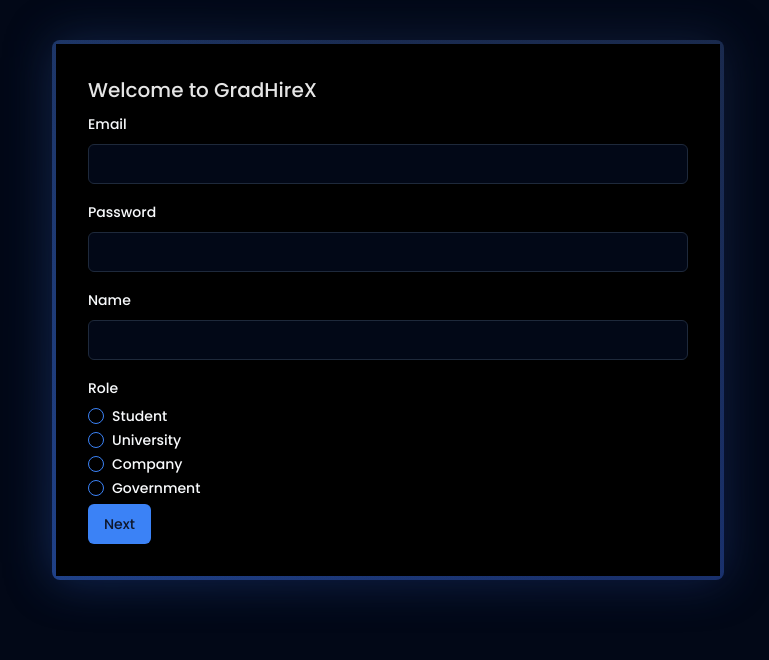
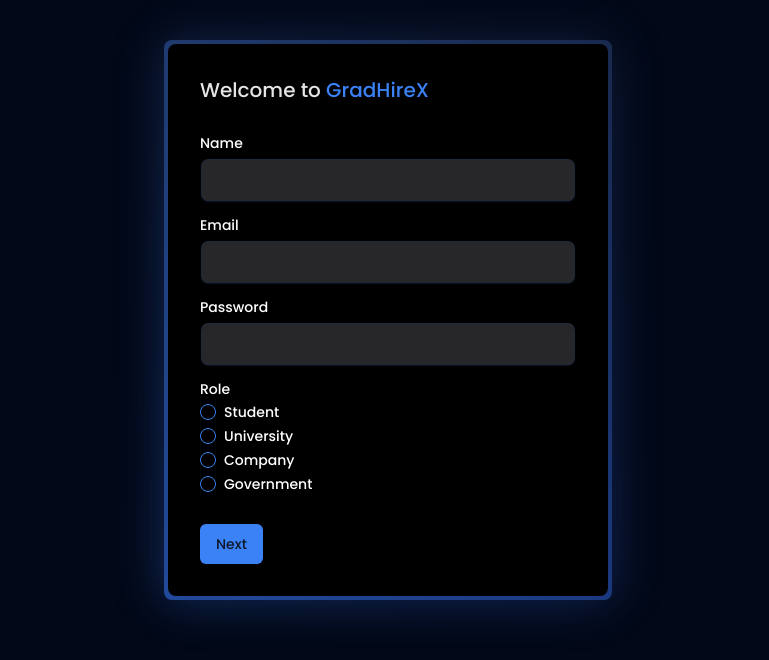
Before and after one commit to SinghAstra/GradHireX, a Next.js app: page /auth/sign-in in a window 1280 px wide. Shown: the top 660 px of the page, without its empty margins (252-1021 px from the left). Built offline with nearby package versions, Linux system fonts and the light colour scheme.

Commit message:
Input & Label

```diff
--- a/app/auth/sign-in/page.tsx
+++ b/app/auth/sign-in/page.tsx
@@ -86,18 +86,25 @@ const MultiStageRegistration = () => {
   };
 
   return (
-    <BackgroundGradient
-      className="rounded-none md:rounded-lg"
-      containerClassName="max-w-sm sm:max-w-md md:max-w-lg lg:max-w-xl xl:max-w-2xl mx-auto mt-10 "
-    >
-      <div className="bg-black p-8 space-y-2 ">
+    <BackgroundGradient containerClassName="max-w-md mx-auto mt-10 ">
+      <div className="bg-black p-8 rounded-none md:rounded-lg">
         <h2 className="font-medium text-xl text-neutral-200">
-          Welcome to {siteConfig.name}
+          Welcome to <span className="text-blue-500">{siteConfig.name}</span>
         </h2>
         <form className="my-8" onSubmit={handleSubmit}>
           {stage === 1 && (
             <div className="space-y-4">
-              <div className="space-y-2">
+              <LabelInputContainer>
+                <Label htmlFor="name">Name</Label>
+                <Input
+                  id="name"
+                  name="name"
+                  required
+                  value={formData.name}
+                  onChange={handleInputChange}
+                />
+              </LabelInputContainer>
+              <LabelInputContainer>
                 <Label htmlFor="email">Email</Label>
                 <Input
                   id="email"
@@ -107,8 +114,8 @@ const MultiStageRegistration = () => {
                   value={formData.email}
                   onChange={handleInputChange}
                 />
-              </div>
-              <div className="space-y-2">
+              </LabelInputContainer>
+              <LabelInputContainer>
                 <Label htmlFor="password">Password</Label>
                 <Input
                   id="password"
@@ -118,18 +125,8 @@ const MultiStageRegistration = () => {
                   value={formData.password}
                   onChange={handleInputChange}
                 />
-              </div>
-              <div className="space-y-2">
-                <Label htmlFor="name">Name</Label>
-                <Input
-                  id="name"
-                  name="name"
-                  required
-                  value={formData.name}
-                  onChange={handleInputChange}
-                />
-              </div>
-              <div className="space-y-2">
+              </LabelInputContainer>
+              <LabelInputContainer>
                 <Label>Role</Label>
                 <RadioGroup
                   name="role"
@@ -145,7 +142,7 @@ const MultiStageRegistration = () => {
                     </div>
                   ))}
                 </RadioGroup>
-              </div>
+              </LabelInputContainer>
             </div>
           )}
 
@@ -153,7 +150,7 @@ const MultiStageRegistration = () => {
             <div className="space-y-4">
               {formData.role === "Student" ? (
                 <>
-                  <div className="space-y-2">
+                  <LabelInputContainer>
                     <Label htmlFor="universityName">University Name</Label>
                     <Input
                       id="universityName"
@@ -162,7 +159,7 @@ const MultiStageRegistration = () => {
                       value={formData.universityName}
                       onChange={handleInputChange}
                     />
-                  </div>
+                  </LabelInputContainer>
                   <div className="space-y-2">
                     <Label htmlFor="studentId">Student ID</Label>
                     <Input
@@ -353,3 +350,17 @@ const MultiStageRegistration = () => {
 };
 
 export default MultiStageRegistration;
+
+const LabelInputContainer = ({
+  children,
+  className,
+}: {
+  children: React.ReactNode;
+  className?: string;
+}) => {
+  return (
+    <div className={cn("flex flex-col space-y-2 w-full group", className)}>
+      {children}
+    </div>
+  );
+};
--- a/components/ui/input.tsx
+++ b/components/ui/input.tsx
@@ -1,22 +1,58 @@
+// Input component extends from shadcnui - https://ui.shadcn.com/docs/components/input
+"use client";
+import { cn } from "@/lib/utils";
+import { motion, useMotionTemplate, useMotionValue } from "framer-motion";
 import * as React from "react";
-
-import { cn } from "@/lib/utils";
 
 export interface InputProps
   extends React.InputHTMLAttributes<HTMLInputElement> {}
 
 const Input = React.forwardRef<HTMLInputElement, InputProps>(
   ({ className, type, ...props }, ref) => {
+    const radius = 100;
+    const [visible, setVisible] = React.useState(false);
+
+    let mouseX = useMotionValue(0);
+    let mouseY = useMotionValue(0);
+
+    function handleMouseMove({ currentTarget, clientX, clientY }: any) {
+      let { left, top } = currentTarget.getBoundingClientRect();
+
+      mouseX.set(clientX - left);
+      mouseY.set(clientY - top);
+    }
     return (
+      <motion.div
+        style={{
+          background: useMotionTemplate`
+        radial-gradient(
+          ${visible ? radius + "px" : "0px"} circle at ${mouseX}px ${mouseY}px,
+          var(--blue-500),
+          transparent 80%
+        )
+      `,
+        }}
+        onMouseMove={handleMouseMove}
+        onMouseEnter={() => setVisible(true)}
+        onMouseLeave={() => setVisible(false)}
+        className="p-[2px] rounded-lg transition duration-300 group/input"
+      >
         <input
           type={type}
           className={cn(
-          "flex h-10 w-full rounded-md border border-input bg-background px-3 py-2 text-sm placeholder:text-muted-foreground focus-visible:outline-none  disabled:cursor-not-allowed disabled:opacity-50 focus:bg-background",
+            `flex h-10 w-full border-none bg-zinc-800 text-white shadow-input rounded-md px-3 py-2 text-sm  file:border-0 file:bg-transparent
+          file:text-sm file:font-medium placeholder-text-neutral-600
+          focus-visible:outline-none focus-visible:ring-[2px] focus-visible:ring-blue-500
+           disabled:cursor-not-allowed disabled:opacity-50
+           shadow-[0px_0px_1px_1px_var(--neutral-700)]
+           group-hover/input:shadow-none transition duration-400 border
+           `,
             className
           )}
           ref={ref}
           {...props}
         />
+      </motion.div>
     );
   }
 );
--- a/components/ui/label.tsx
+++ b/components/ui/label.tsx
@@ -1,26 +1,24 @@
-"use client"
+// Label component extends from shadcnui - https://ui.shadcn.com/docs/components/label
 
-import * as React from "react"
-import * as LabelPrimitive from "@radix-ui/react-label"
-import { cva, type VariantProps } from "class-variance-authority"
+"use client";
+import * as LabelPrimitive from "@radix-ui/react-label";
+import * as React from "react";
 
-import { cn } from "@/lib/utils"
-
-const labelVariants = cva(
-  "text-sm font-medium leading-none peer-disabled:cursor-not-allowed peer-disabled:opacity-70"
-)
+import { cn } from "@/lib/utils";
 
 const Label = React.forwardRef<
   React.ElementRef<typeof LabelPrimitive.Root>,
-  React.ComponentPropsWithoutRef<typeof LabelPrimitive.Root> &
-    VariantProps<typeof labelVariants>
+  React.ComponentPropsWithoutRef<typeof LabelPrimitive.Root>
 >(({ className, ...props }, ref) => (
   <LabelPrimitive.Root
     ref={ref}
-    className={cn(labelVariants(), className)}
+    className={cn(
+      "text-sm font-medium text-white leading-none peer-disabled:cursor-not-allowed peer-disabled:opacity-70",
+      className
+    )}
     {...props}
   />
-))
-Label.displayName = LabelPrimitive.Root.displayName
+));
+Label.displayName = LabelPrimitive.Root.displayName;
 
-export { Label }
+export { Label };
--- a/package.json
+++ b/package.json
@@ -25,6 +25,7 @@
     "@radix-ui/react-tabs": "^1.1.1",
     "@radix-ui/react-toast": "^1.2.2",
     "@radix-ui/react-visually-hidden": "^1.1.0",
+    "@tabler/icons-react": "^3.19.0",
     "bcrypt": "^5.1.1",
     "class-variance-authority": "^0.7.0",
     "clsx": "^2.1.1",
--- a/tailwind.config.ts
+++ b/tailwind.config.ts
@@ -1,4 +1,7 @@
 import type { Config } from "tailwindcss";
+const {
+  default: flattenColorPalette,
+} = require("tailwindcss/lib/util/flattenColorPalette");
 
 const config = {
   darkMode: ["class"],
@@ -80,9 +83,23 @@ const config = {
         "accordion-down": "accordion-down 0.2s ease-out",
         "accordion-up": "accordion-up 0.2s ease-out",
       },
+      boxShadow: {
+        input: `0px 2px 3px -1px rgba(0,0,0,0.1), 0px 1px 0px 0px rgba(25,28,33,0.02), 0px 0px 0px 1px rgba(25,28,33,0.08)`,
+      },
     },
   },
-  plugins: [require("tailwindcss-animate")],
+  plugins: [require("tailwindcss-animate"), addVariablesForColors],
 } satisfies Config;
 
+function addVariablesForColors({ addBase, theme }: any) {
+  let allColors = flattenColorPalette(theme("colors"));
+  let newVars = Object.fromEntries(
+    Object.entries(allColors).map(([key, val]) => [`--${key}`, val])
+  );
+
+  addBase({
+    ":root": newVars,
+  });
+}
+
 export default config;
```
Also changed, not shown: 1 other file (tests, documents, lock files or other folders). Lines whose indentation alone changed are shown as unchanged.
